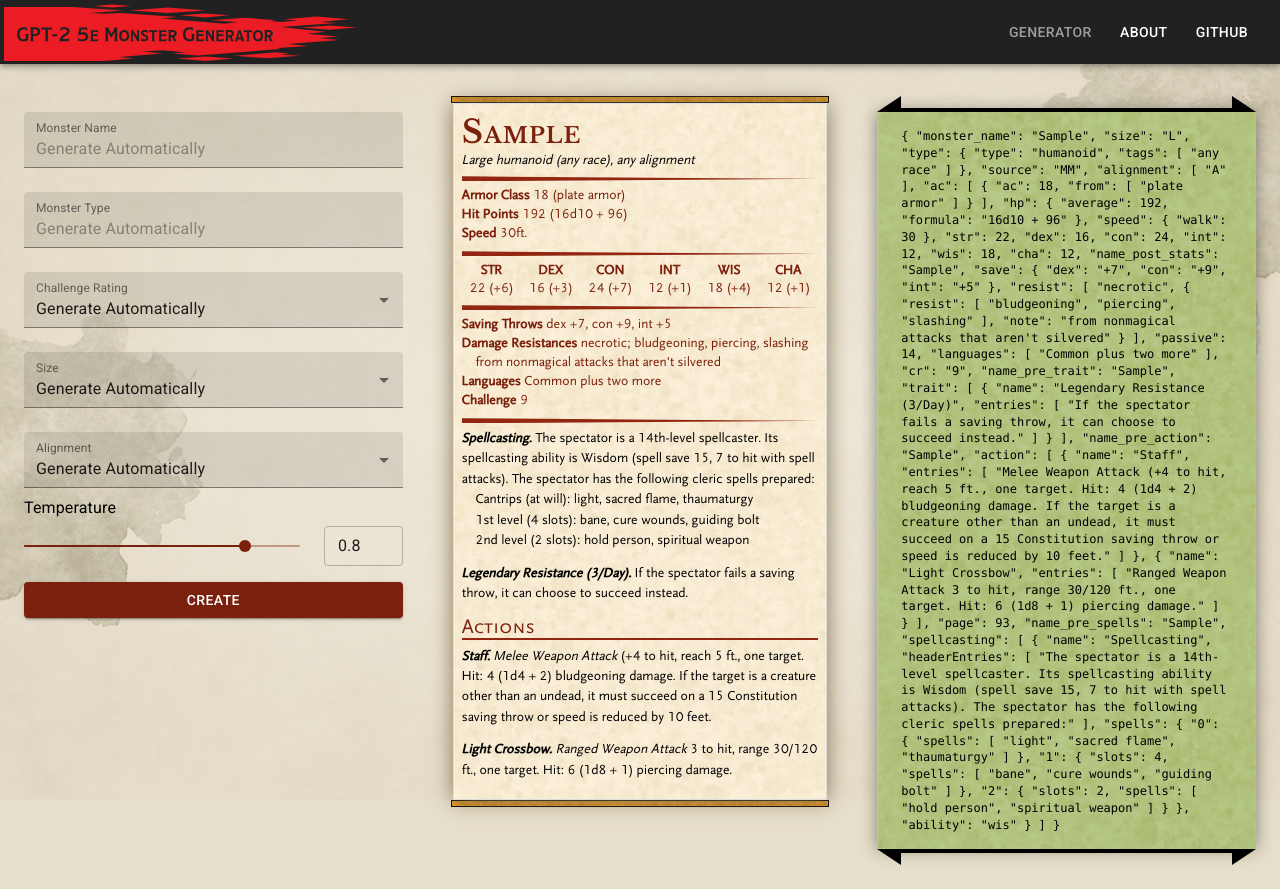
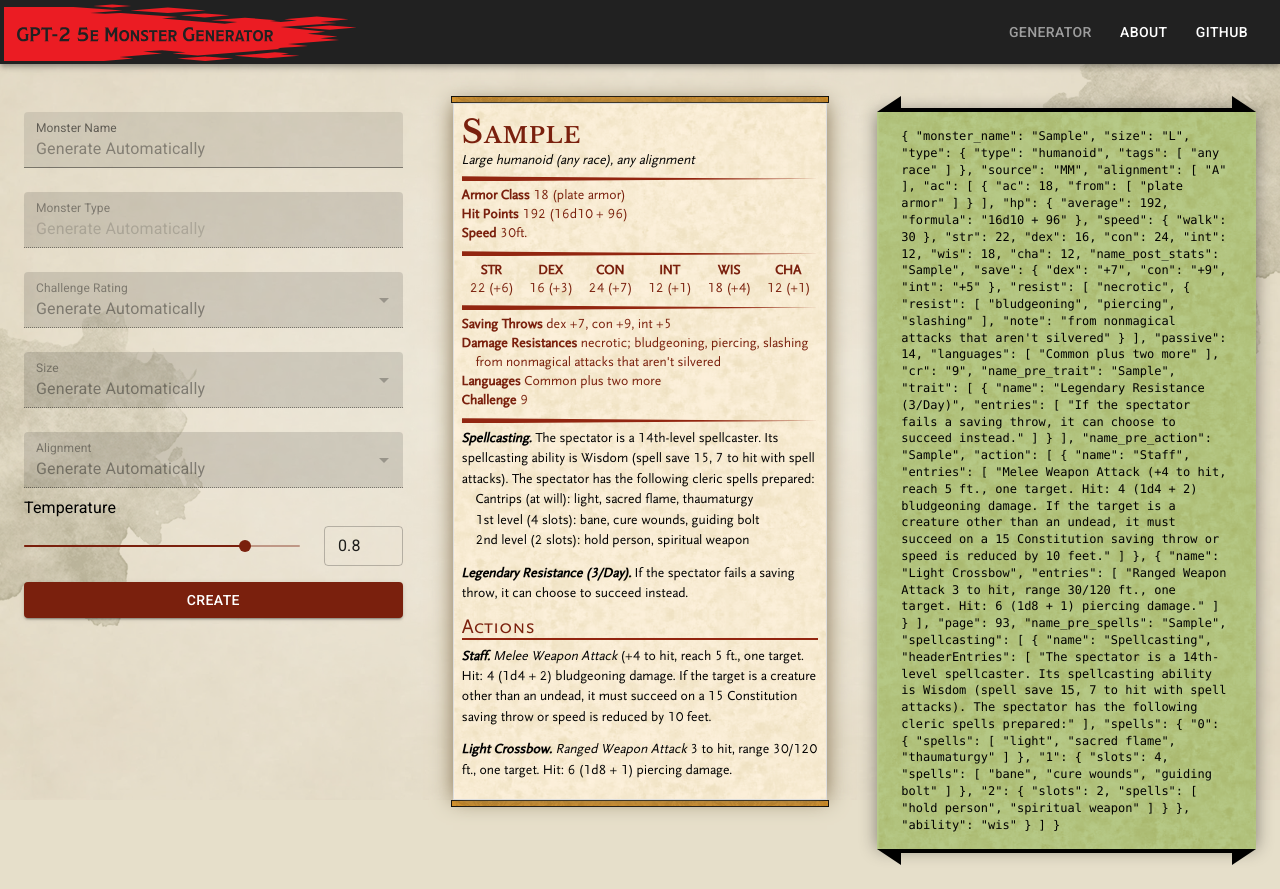
Before and after one commit to dhlanm/gpt-2-dnd-frontend, a React (Create React App) app: page / in a window 1280 px wide. Built offline with nearby package versions, Linux system fonts and the light colour scheme.

Commit message:
Disable form inputs until previous is filled

```diff
--- a/src/Index/Form.tsx
+++ b/src/Index/Form.tsx
@@ -133,7 +133,7 @@ function Form(): React.ReactElement {
 				name="type"
 				label="Monster Type"
 				margin="normal"
-				disabled={loading}
+				disabled={loading || name === ''}
 				onChange={setType}
 				placeholder="Generate Automatically"
 				value={type}
@@ -142,7 +142,7 @@ function Form(): React.ReactElement {
 					shrink: true,
 				}}
 			/>
-			<FormControl disabled={loading} variant="filled" margin="normal" fullWidth>
+			<FormControl disabled={loading || type === ''} variant="filled" margin="normal" fullWidth>
 				<InputLabel htmlFor="size" shrink={true}>Challenge Rating</InputLabel>
 				<Select
 					displayEmpty
@@ -158,7 +158,7 @@ function Form(): React.ReactElement {
 					))}
 				</Select>
 			</FormControl>
-			<FormControl disabled={loading} variant="filled" margin="normal" fullWidth>
+			<FormControl disabled={loading || challenge === ''} variant="filled" margin="normal" fullWidth>
 				<InputLabel htmlFor="size" shrink={true}>Size</InputLabel>
 				<Select
 					displayEmpty
@@ -178,7 +178,7 @@ function Form(): React.ReactElement {
 					<MenuItem value="G">Gargantuan</MenuItem>
 				</Select>
 			</FormControl>
-			<FormControl disabled={loading} variant="filled" margin="normal" fullWidth>
+			<FormControl disabled={loading || size === ''} variant="filled" margin="normal" fullWidth>
 				<InputLabel htmlFor="size" shrink={true}>Alignment</InputLabel>
 				<Select
 					displayEmpty
```
